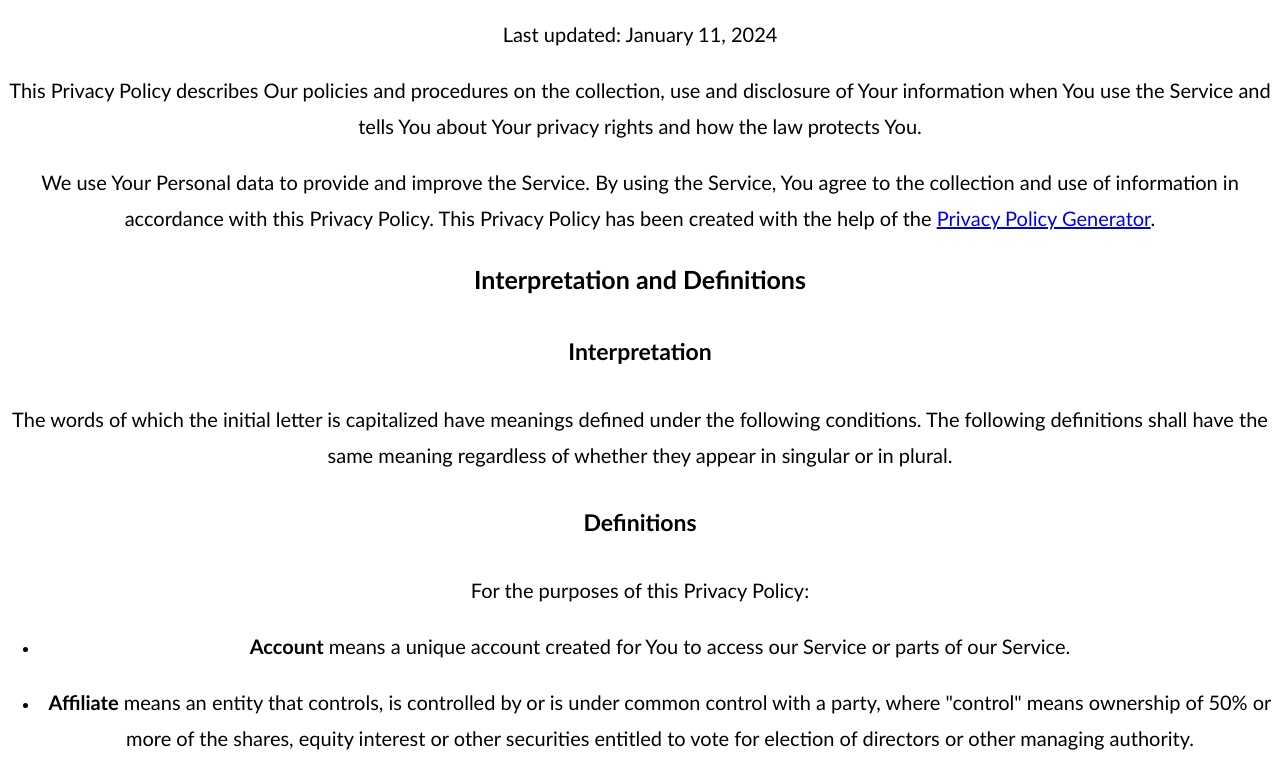
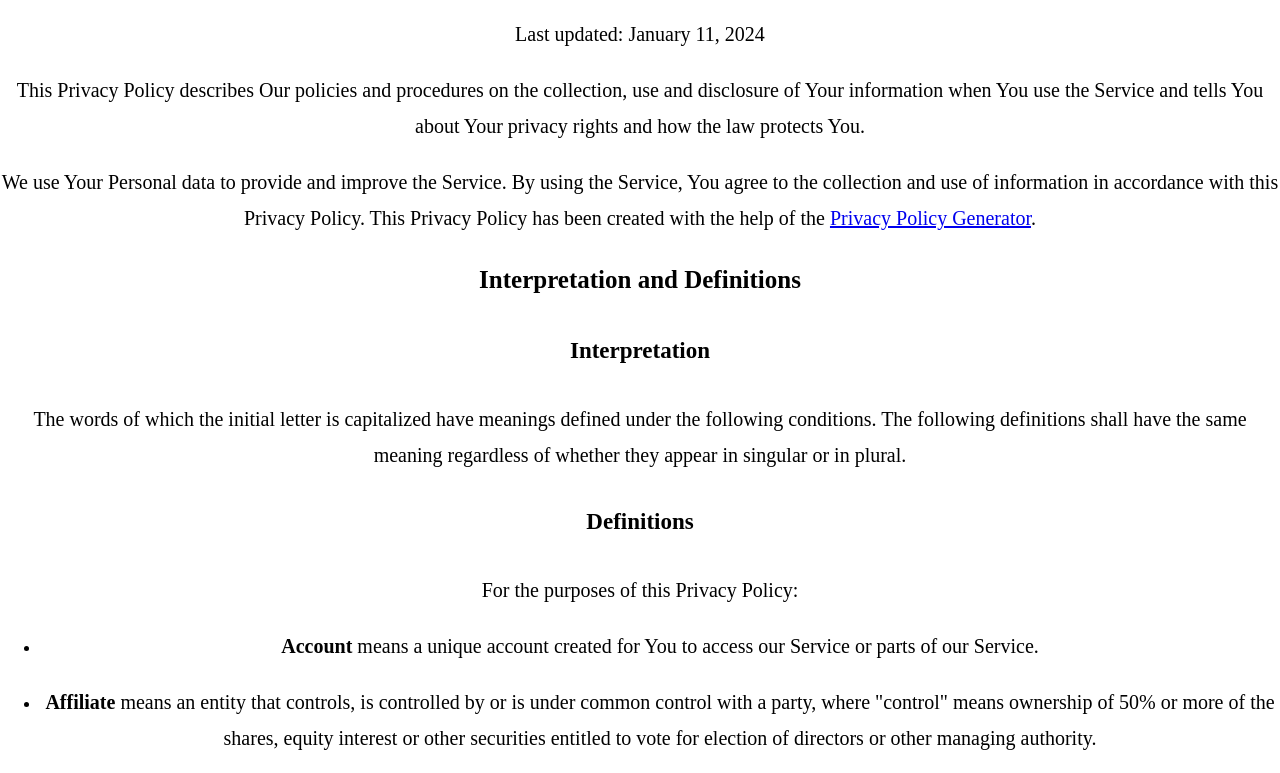
Before and after one commit to OVDRStudios-IT/privacypolicy, a plain HTML site: page index.html in a window 1280 px wide. Shown: the part 64-837 px from the top of the page. Drawn offline with Linux system fonts and the light colour scheme.

Commit message:
Update style.css

```diff
--- a/style.css
+++ b/style.css
@@ -2,7 +2,7 @@ body {
     margin: 0;
     background: white;
     text-align: center;
-    font-family: "Dosis", Calibri, Tahoma, sans-serif;
+    font-family: "Dosis";
 }
 
 h1 {
@@ -27,6 +27,7 @@ line-height: 2.3;
 }
 
 p {
+color: black;
 font-size: 20px;
 font-weight: 500;
 line-height: 1.8;
```
